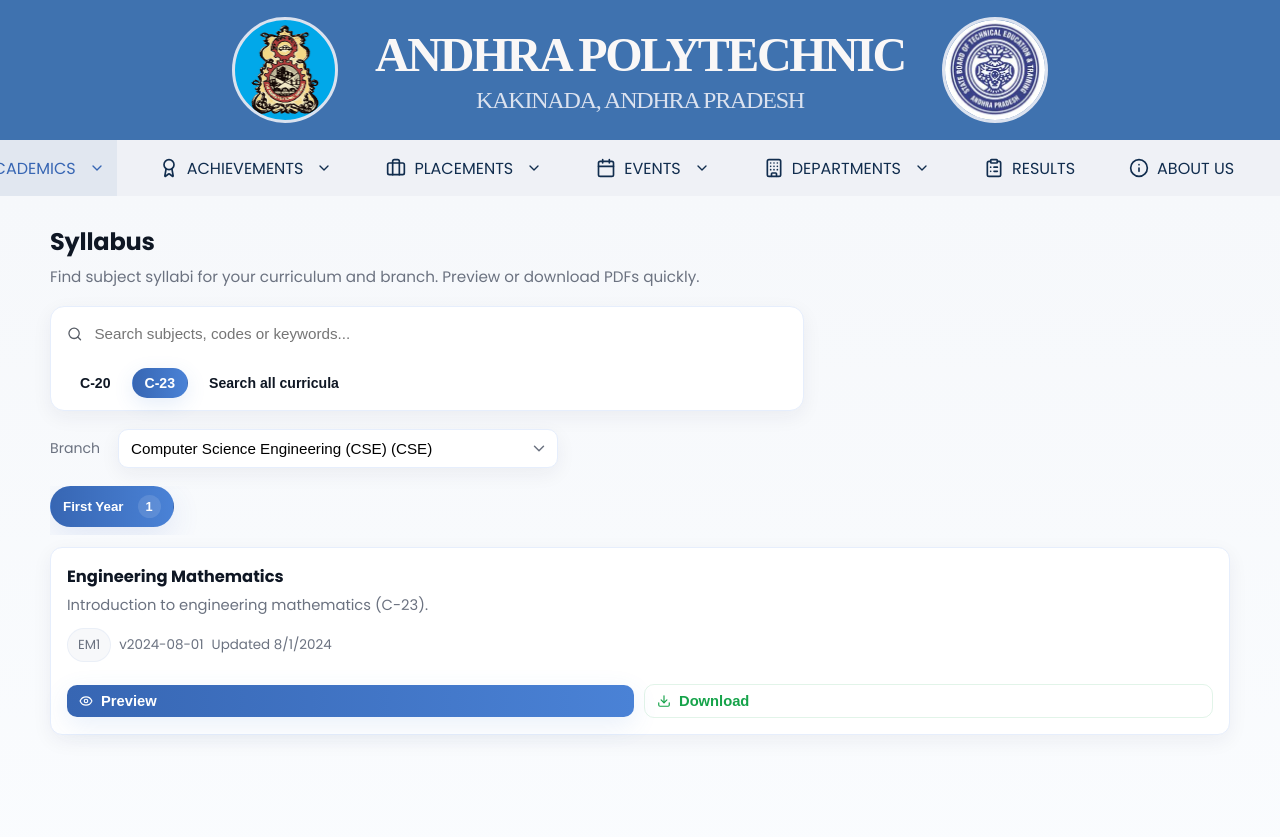
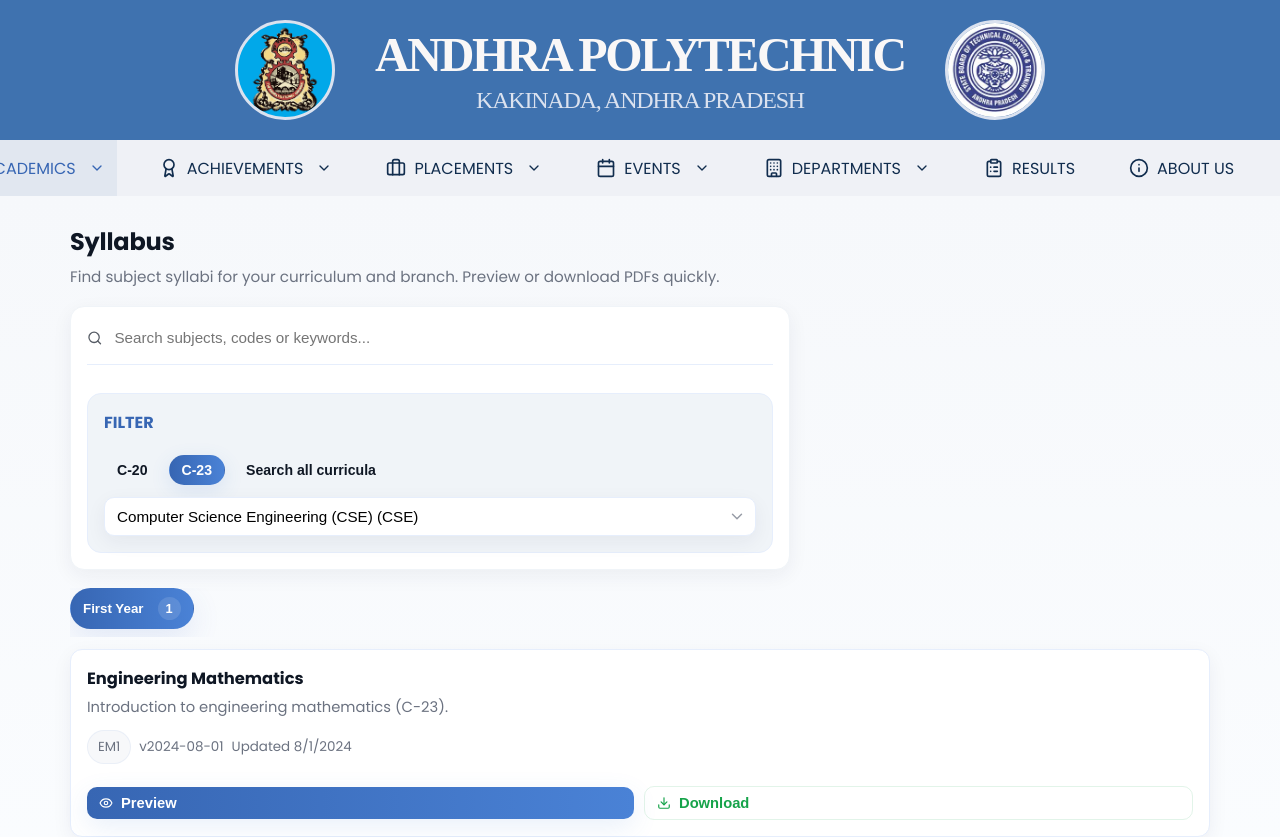
Before and after one commit to DhanushSaiCoder/AndhraPolytechnic, a React (Create React App) app in the folder frontend/: page /academics/syllabus in a window 1280 px wide. Shown: the top 837 px of the page. Built offline with nearby package versions, Linux system fonts and the light colour scheme.

Commit message:
fun styling

```diff
--- a/frontend/src/components/AcademicsComponents/SyllabusSection.js
+++ b/frontend/src/components/AcademicsComponents/SyllabusSection.js
@@ -286,15 +286,10 @@ const SyllabusSection = () => {
                   <button className="icon-clear" onClick={() => setSearchQuery("")} aria-label="Clear search">×</button>
                 ) : null}
               </div>
-              <CurriculumPills />
-            </div>
-          </div>
-          </header>
-
-        <div className="branch-row">
               {!searchAllCurricula && availableBranches.length > 0 ? (
-            <>
-              <label htmlFor="branch-select" className="small-label">Branch</label>
+                <div className="branch-filter-section"> {/* New div for visual distinction */}
+                  <h3>FILTER</h3> {/* New heading */}
+                  <CurriculumPills /> {/* Moved here */}
                   <StyledSelect
                     id="branch-select"
                     ariaLabel="Select branch"
@@ -302,9 +297,11 @@ const SyllabusSection = () => {
                     onChange={(v) => setSelectedBranch(v)}
                     options={availableBranches.map((b) => ({ id: b.id, label: `${b.name} (${b.code})` }))}
                   />
-            </>
+                </div>
               ) : null}
             </div>
+          </div>
+          </header>
 
         <div className="content-area">
           {filteredSubjects.length === 0 ? (
--- a/frontend/src/index.css
+++ b/frontend/src/index.css
@@ -1,3 +1,8 @@
+*{
+  padding: 0;
+  margin: 0;
+  box-sizing: border-box;
+}
 body {
   margin: 0;
   font-family: -apple-system, BlinkMacSystemFont, 'Segoe UI', 'Roboto', 'Oxygen',
--- a/frontend/src/styles/AcademicsStyles/Syllabus.css
+++ b/frontend/src/styles/AcademicsStyles/Syllabus.css
@@ -11,6 +11,7 @@
   --shadow-sm: 0 6px 20px rgba(33,41,63,0.06);
   --shadow-lg: 0 18px 50px rgba(33,41,63,0.08);
   --glass: rgba(255,255,255,0.6);
+  --filter-bg: #f0f4f8; /* Light grey for filter section background */
   font-family: "Poppins", system-ui, -apple-system, "Segoe UI", Roboto, "Helvetica Neue", Arial;
 }
 
@@ -58,23 +59,27 @@
 }
 
 .search-input{
+  box-sizing: border-box; /* Add this */
   display:flex;
   flex-direction: column; /* Stack search input and pills vertically */
   align-items: flex-start; /* Align items to the start */
   gap: 12px; /* Add gap between search input and pills */
-  background: var(--card);
+  background: var(--card); /* White background for search input */
   border-radius: 14px; /* Slightly larger border-radius for better appearance */
-  padding: 12px 16px; /* Increased padding */
+  padding: 16px; /* Adjusted padding */
   box-shadow: var(--shadow-sm);
-  border: 1px solid var(--border);
+  border: 1px solid var(--filter-bg); /* Border color from filter background */
   max-width: 720px;
   width: 100%;
 }
 .search-input-row{
+  box-sizing: border-box; /* Add this */
   display:flex;
   align-items:center;
   gap:8px; /* Gap between icon, input, and clear button */
   width: 100%; /* Ensure it takes full width within its parent */
+  padding-bottom: 12px; /* Add padding below the search input row */
+  border-bottom: 1px solid var(--border); /* Add a subtle line to separate */
 }
 .search-input svg{ opacity: 0.7; }
 .search-input input{
@@ -97,12 +102,45 @@
 
 /* Pills */
 .pills-row{
+  box-sizing: border-box; /* Add this */
   display:flex;
   gap:8px;
   align-items:center;
   flex-wrap:wrap;
   width: 100%; /* Ensure pills take full width within search-input */
   margin-top: 8px; /* Add some top margin to separate from input */
+}
+
+.branch-filter-section .pills-row{
+  width: 100%; /* Ensure pills take full width within filter section */
+  margin-top: 0; /* Remove top margin as it's now handled by gap in parent */
+}
+
+.branch-filter-section{
+  box-sizing: border-box; /* Add this */
+  width: 100%;
+  padding: 16px; /* Adjusted padding for better visual separation */
+  margin-top: 16px; /* Adjusted margin-top */
+  border: 1px solid var(--border); /* Border for the filter section */
+  border-radius: 14px; /* Rounded corners */
+  background-color: var(--filter-bg); /* Background color for filter section */
+  display: flex;
+  flex-direction: column; /* Stack items vertically */
+  gap: 12px; /* Gap between items */
+}
+.branch-filter-section h3{
+  margin: 0;
+  font-size: 1rem;
+  font-weight: 700;
+  color: var(--primary);
+  width: 100%;
+  margin-bottom: 8px;
+}
+@media (max-width: 480px) {
+  .branch-filter-section {
+    flex-direction: column;
+    align-items: flex-start;
+  }
 }
 .pill{
   padding:6px 12px;
@@ -124,19 +162,7 @@
 
 
 
-/* Branch select */
-.branch-row{
-  margin: 16px 0 6px;
-  display:flex;
-  gap:12px;
-  align-items:center;
-}
-@media (max-width: 480px) {
-  .branch-row {
-    flex-direction: column;
-    align-items: flex-start;
-  }
-}
+
 .small-label{
   color:var(--muted);
   font-size:0.88rem;
@@ -174,6 +200,14 @@
   transform: translateY(-50%);
   pointer-events: none;
   color: var(--muted);
+}
+
+.branch-filter-section .styled-select{
+  width: 100%; /* Ensure select takes full width within filter section */
+  min-width: unset; /* Remove min-width constraint */
+}
+.branch-filter-section .styled-select select{
+  width: 100%; /* Ensure the select element itself takes full width */
 }
 
 /* Content */
```
Lines whose indentation alone changed are shown as unchanged.
